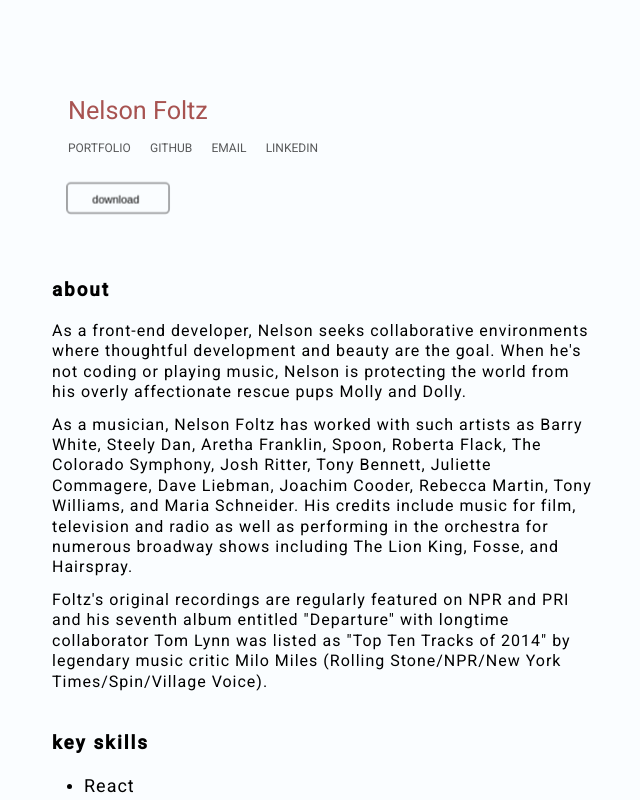
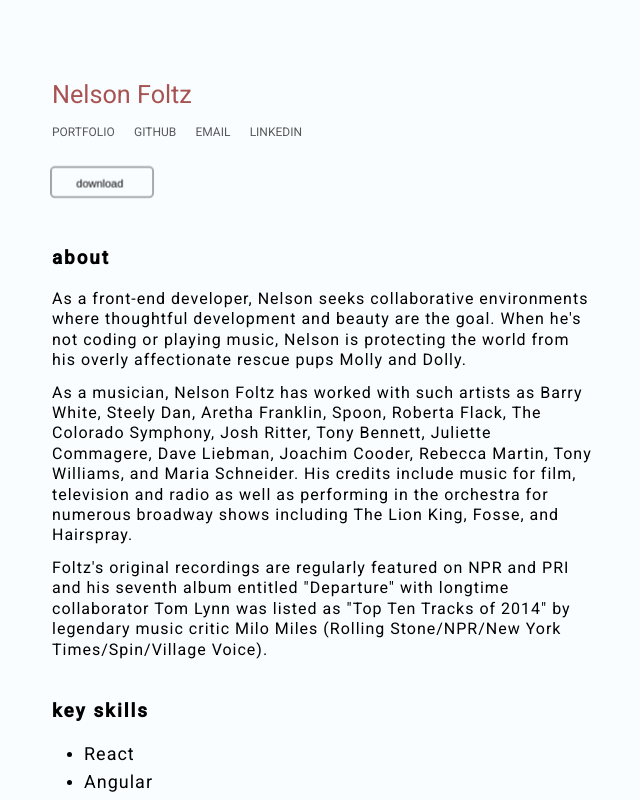
Before and after one commit to nelsW70/nelson-foltz_portfolio, a React (Create React App) app: page /resume in a window 1280 px wide. Shown: the top 800 px of the page, without its empty margins (28-668 px from the left). Built offline with nearby package versions, Linux system fonts and the light colour scheme.

Commit message:
update: styles from resume and portfolio cleanup for reusable header

```diff
--- a/src/components/shared/Header.jsx
+++ b/src/components/shared/Header.jsx
@@ -1,4 +1,5 @@
 import React, { useState } from 'react';
+import './Header.scss';
 
 const Header = props => {
   const [headerText] = useState(props.headerText);
--- /dev/null
+++ b/src/components/shared/Header.scss
@@ -0,0 +1,4 @@
+header {
+  max-width: 600px;
+  padding: 1rem 1rem 0 1rem;
+}
--- a/src/pages/Portfolio.jsx
+++ b/src/pages/Portfolio.jsx
@@ -21,7 +21,7 @@ const Portfolio = () => {
         <Header headerText={headerText} />
         <Links data={links} routerLinkText={routerLinkText} />
       </header>
-      <main>
+      <main className="portfolio-main">
         <PortfolioCards />
       </main>
     </>
--- a/src/pages/Portfolio.scss
+++ b/src/pages/Portfolio.scss
@@ -1,4 +1,3 @@
-header {
-  max-width: 600px;
-  padding: 1rem;
+.portfolio-main {
+  padding-top: 1rem;
 }
--- a/src/pages/Resume.jsx
+++ b/src/pages/Resume.jsx
@@ -23,7 +23,7 @@ const Resume = () => {
   }, []);
 
   return (
-    <div className="resume-wrapper">
+    <>
       <header>
         <Header headerText={headerText} />
         <Links data={links} routerLinkText={routerLinkText} />
@@ -49,7 +49,7 @@ const Resume = () => {
           </figure>
         </article>
       </header>
-      <main>
+      <main className="resume-main">
         <ResumeAbout />
         <ResumeKeySkills />
         <ResumeEducation />
@@ -57,7 +57,7 @@ const Resume = () => {
         <ResumeExperience />
         <ResumeReferences />
       </main>
-    </div>
+    </>
   );
 };
 
--- a/src/pages/Resume.scss
+++ b/src/pages/Resume.scss
@@ -1,8 +1,7 @@
 @import '../assets/styles/variables';
 
-.resume {
-  &-wrapper {
-    padding: 1rem;
+.resume-main {
+  padding: 0 1rem 1rem 1rem;
   .italic {
     font-style: italic;
     font-weight: 400;
@@ -53,10 +52,8 @@
     }
   }
 }
-}
 
 // Download button
-
 .download-button {
   margin: 1.75rem 0;
   figure {
```
Also changed, not shown: src/components/ResumeHeader.jsx (deleted, +0 -39 lines), src/components/ResumeHeader.scss (deleted, +0 -80 lines), 1 other file (tests, documents, lock files or other folders). Lines whose indentation alone changed are shown as unchanged.
